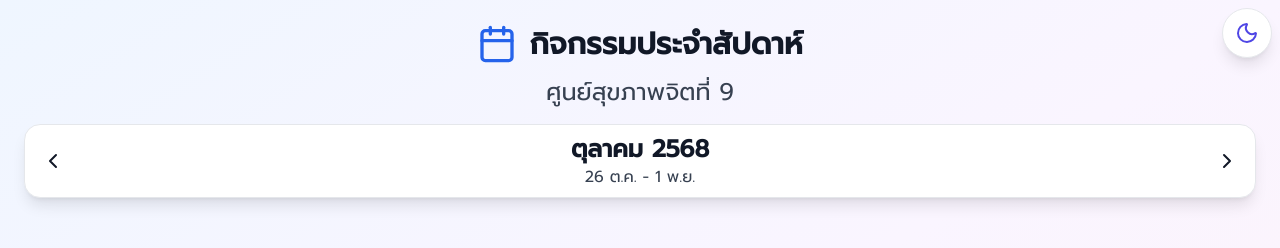
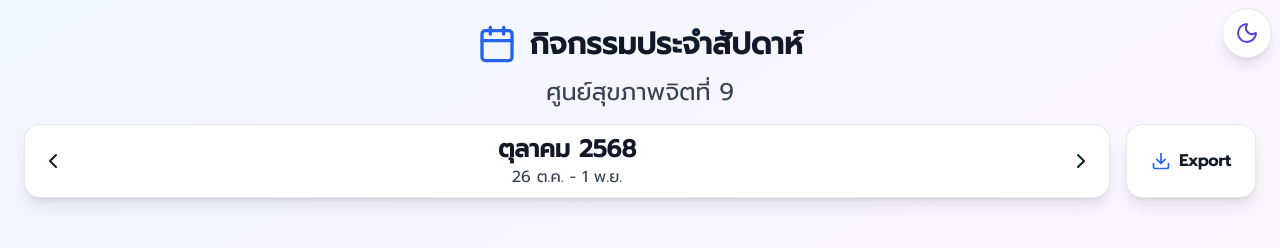
Before and after one commit to mhc9/react-mhc9-calendar, a React (Create React App) app: page / in a window 1280 px wide. Shown: the top 248 px of the page. Built offline with nearby package versions, Linux system fonts and the light colour scheme; no server answers.

Commit message:
feat: add export to markdown feature and optimize UI layout

```diff
--- a/src/components/WeeklyCalendar/Navigation.js
+++ b/src/components/WeeklyCalendar/Navigation.js
@@ -12,7 +12,7 @@ const Navigation = ({ weekDays, currentWeek, onCurrentWeekChange }) => {
     };
 
     return (
-        <div className={`flex items-center justify-between mb-6 ${t.cardBg} backdrop-blur-lg rounded-2xl p-2 border ${t.cardBorder} shadow-lg`}>
+        <div className={`flex items-center justify-between ${t.cardBg} backdrop-blur-lg rounded-2xl p-2 border ${t.cardBorder} shadow-lg`}>
             <button
                 onClick={() => navigateWeek(-1)}
                 className={`p-2 ${t.hoverBg} rounded-lg transition-all duration-300 hover:scale-110`}
--- a/src/components/WeeklyCalendar/index.js
+++ b/src/components/WeeklyCalendar/index.js
@@ -1,5 +1,6 @@
 import React, { useState, useEffect } from 'react';
 import moment from 'moment';
+import { Download } from 'lucide-react';
 import { useTheme } from '../../contexts/ThemeContext';
 import Navigation from './Navigation';
 // import StatCard from './StatCard';
@@ -91,6 +92,45 @@ const WeeklyCalendar = () => {
         }
     };
 
+    const exportToMarkdown = () => {
+        const weekDays = getWeekDays();
+        const startDateStr = weekDays[0].toLocaleDateString('th-TH', { day: 'numeric', month: 'short', year: 'numeric' });
+        const endDateStr = weekDays[6].toLocaleDateString('th-TH', { day: 'numeric', month: 'short', year: 'numeric' });
+
+        let markdownContent = `# กิจกรรมประจำสัปดาห์: ${startDateStr} - ${endDateStr}\n\n`;
+
+        weekDays.forEach(day => {
+            const dayEvents = getEventsForDay(day);
+            const dateStr = day.toLocaleDateString('th-TH', { weekday: 'long', day: 'numeric', month: 'long', year: 'numeric' });
+
+            markdownContent += `## ${dateStr}\n`;
+
+            if (dayEvents.length === 0) {
+                markdownContent += `ไม่มีกิจกรรม\n\n`;
+            } else {
+                dayEvents.forEach(event => {
+                    markdownContent += `### ${event.title}\n`;
+                    markdownContent += `- **เวลา**: ${event.time}\n`;
+                    markdownContent += `- **สถานที่**: ${event.location || 'ไม่ระบุ'}\n`;
+                    markdownContent += `- **ผู้เข้าร่วม**: ${event.attendees} (${event.people} คน)\n`;
+                    markdownContent += `- **ระยะเวลา**: ${event.duration}\n\n`;
+                });
+            }
+            markdownContent += `---\n\n`;
+        });
+
+        // Create blob and trigger download
+        const blob = new Blob([markdownContent], { type: 'text/markdown;charset=utf-8;' });
+        const link = document.createElement('a');
+        const url = URL.createObjectURL(blob);
+        link.setAttribute('href', url);
+        link.setAttribute('download', `events-${weekDays[0].toISOString().split('T')[0]}.md`);
+        link.style.visibility = 'hidden';
+        document.body.appendChild(link);
+        link.click();
+        document.body.removeChild(link);
+    };
+
     useEffect(() => {
         fetchEvents();
     }, [currentWeek]);
@@ -124,12 +164,24 @@ const WeeklyCalendar = () => {
                 {/* Header */}
                 <Header />
 
-                {/* Week Navigator */}
-                <Navigation
-                    weekDays={weekDays}
-                    currentWeek={currentWeek}
-                    onCurrentWeekChange={setCurrentWeek}
-                />
+                {/* Week Navigator & Actions */}
+                <div className="flex flex-col md:flex-row gap-4 mb-6 items-stretch">
+                    <div className="flex-grow">
+                        <Navigation
+                            weekDays={weekDays}
+                            currentWeek={currentWeek}
+                            onCurrentWeekChange={setCurrentWeek}
+                        />
+                    </div>
+                    <button
+                        onClick={exportToMarkdown}
+                        className={`flex items-center justify-center gap-2 px-6 py-2 ${t.cardBg} backdrop-blur-lg rounded-2xl border ${t.cardBorder} ${t.text} ${t.hoverBg} transition-all duration-300 shadow-lg font-semibold`}
+                        title="Export to Markdown"
+                    >
+                        <Download className={`w-5 h-5 ${t.icon}`} />
+                        <span>Export</span>
+                    </button>
+                </div>
 
                 {/* Calendar Grid - Horizontal Layout */}
                 {loading ? (
```
